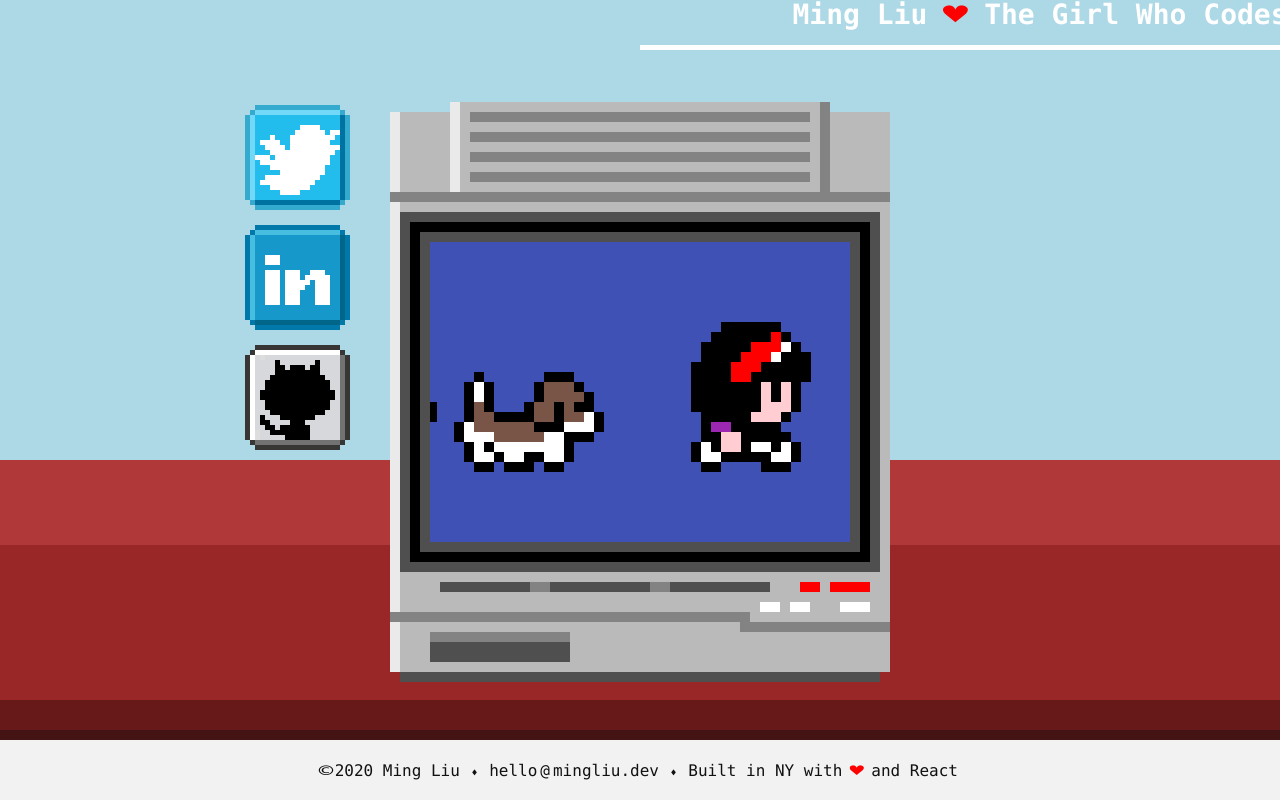
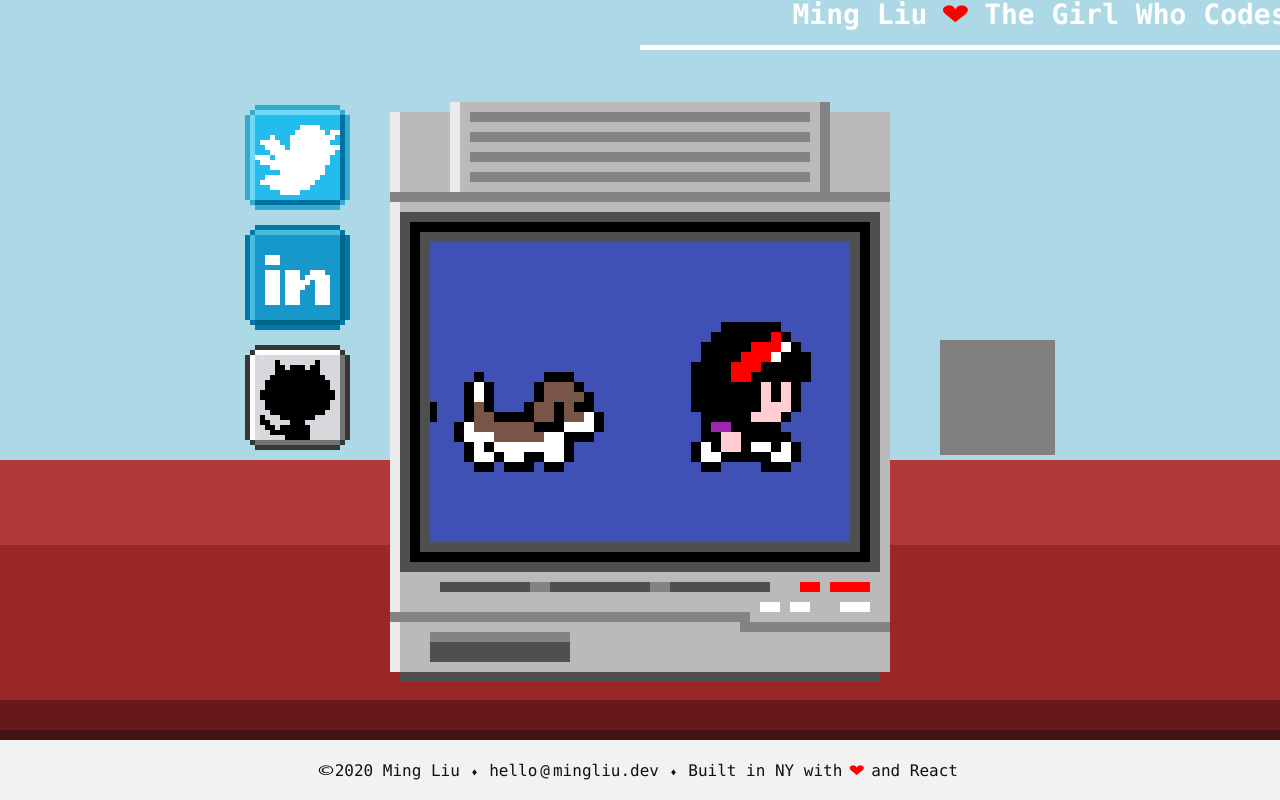
Before and after one commit to mingliu68/portfolio, a React (Create React App) app: page / in a window 1280 px wide. Built offline with nearby package versions, Linux system fonts and the light colour scheme.

Commit message:
add wall art component reusable for both social and nonsocial items, add drag and drop function and allowing item to be both draggable and clickable, modify style and add more data for testing

```diff
--- a/src/components/UpperContainer.js
+++ b/src/components/UpperContainer.js
@@ -55,11 +55,10 @@ const UpperContainer = () => {
             {
                 wallart.map((item, index) => {
                     return (
-                        <WallArt item={item} index={index} />
+                        <WallArt key={index} item={item} index={index} />
                     )
                 })
             }
-
         </div>
     )
 }
--- a/src/components/WallArt.js
+++ b/src/components/WallArt.js
@@ -1,13 +1,60 @@
-import React from "react";
+import React, { useState } from "react";
 
 const WallArt = (props) => {
-    const { type, link, name, top, bottom, left, right, transform } = { ...props.item }
+    const { type, link, name, top, bottom, left, right, transform, width, height } = { ...props.item }
+
+    const [leftPos, setLeftPos] = useState(left);
+    const [topPos, setTopPos] = useState(top)
+    const [transformPos, setTransformPos] = useState(transform)
+    const [mouseDown, setMouseDown] = useState(false);
+    const [move, setMove] = useState(false);
+
+    const handleMouseDown = (e) => {
+        e.preventDefault();
+        const rect = e.target.getBoundingClientRect()
+
+        setMouseDown(true);
+        setLeftPos(rect.left)
+        setTopPos(rect.top)
+        setTransformPos(null)
+        // setLeftPos(e.clientX - width * 0.5);
+        // setTopPos(e.clientY - height * 0.5);
+        console.log("mousedown", leftPos, topPos)
+    }
+
+    const mouseDrag = (e) => {
+        e.preventDefault();
+        if (mouseDown) {
+            setMove(true);
+            setLeftPos(e.clientX - width * 0.5);
+            setTopPos(e.clientY - height * 0.5);
+        }
+    }
+
+    const closeMouseDragEvent = (e) => {
+        if (mouseDown && !move && type === "social") {
+            openLink(link)
+        }
+        setMouseDown(false)
+        setMove(false)
+    }
+
+    const openLink = (externalLink) => {
+        const features = "ref=noreferrer"
+        window.open(externalLink, features)
+    }
 
     return (
-        <div key={props.index} className={name} style={{ left: left, top: top, transform: transform }} >
-            <a href={link} target="_blank" rel="noreferrer">
-                <div style={{ cursor: "pointer", width: 105, height: 105 }} />
-            </a>
+        <div
+            key={props.index}
+            className={name}
+            // style={{ left: leftPos, right: right, top: topPos, bottom: bottom, transform: transformPos }}
+            style={{ left: leftPos, right: right, top: topPos, bottom: bottom, transform: transformPos }}
+            onMouseDown={e => handleMouseDown(e)}
+            onMouseMove={e => mouseDrag(e)}
+            onMouseUp={e => closeMouseDragEvent(e)}
+        >
+            <div style={{ cursor: "pointer", width: (width + 10), height: (height + 10) }} />
         </div>
     )
 }
--- a/src/data.js
+++ b/src/data.js
@@ -114,7 +114,9 @@ export const wallart = [
         bottom: null,
         left: "50%",
         right: null,
-        transform: "translate(-400px, 0)"
+        transform: "translate(-400px, 0)",
+        width: 105,
+        height: 105,
     },
     {
         name: "linkedin",
@@ -124,7 +126,9 @@ export const wallart = [
         bottom: null,
         left: "50%",
         right: null,
-        transform: "translate(-400px, 0)"
+        transform: "translate(-400px, 0)",
+        width: 105,
+        height: 105,
     },
     {
         name: "github",
@@ -134,6 +138,20 @@ export const wallart = [
         bottom: null,
         left: "50%",
         right: null,
-        transform: "translate(-400px, 0)"
+        transform: "translate(-400px, 0)",
+        width: 105,
+        height: 105,
+    },
+    {
+        name: "wallart",
+        type: "art",
+        link: null,
+        top: 340,
+        bottom: null,
+        left: "50%",
+        right: null,
+        transform: "translate(300px, 0)",
+        width: 105,
+        height: 105,
     },
 ]
```
Also changed, not shown: src/css/style.css.
